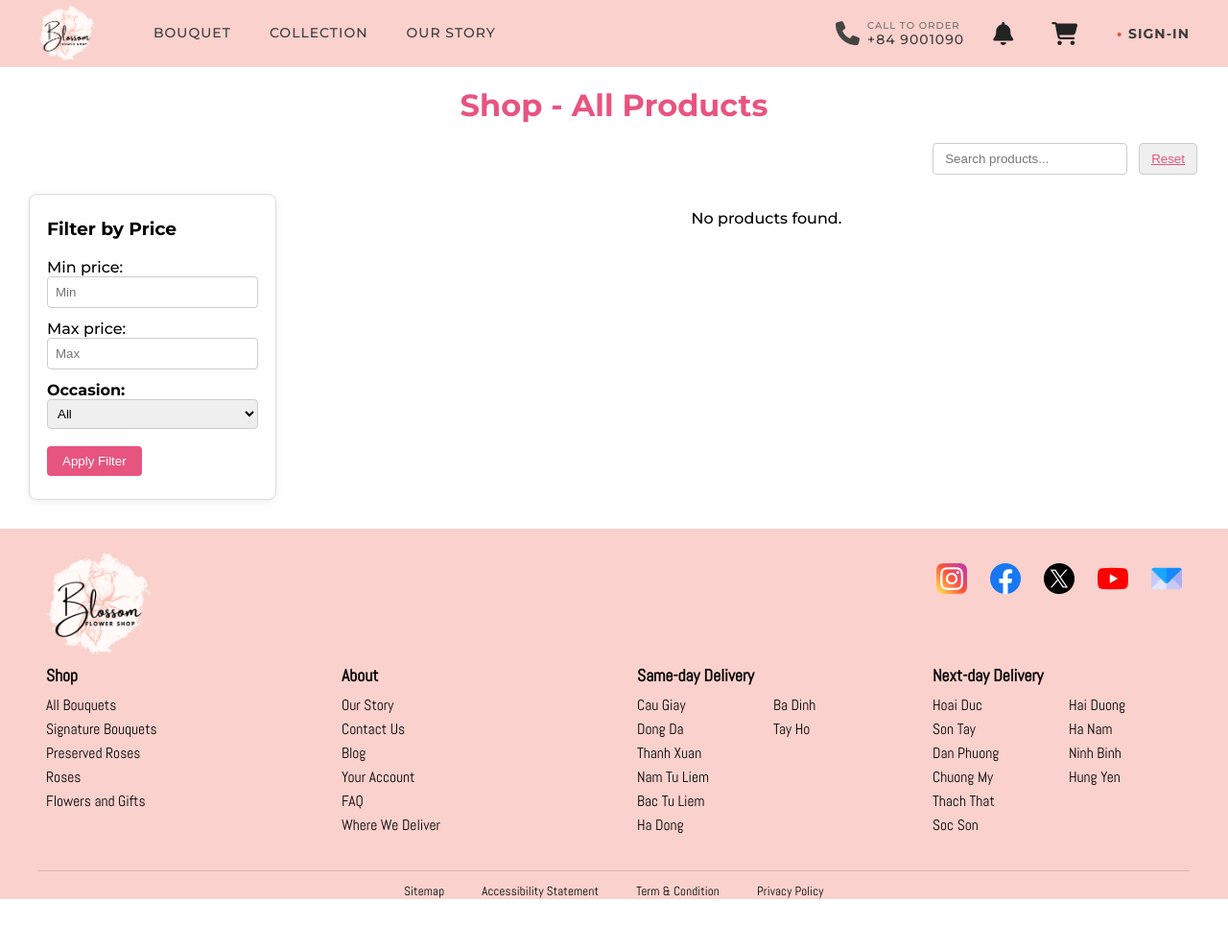
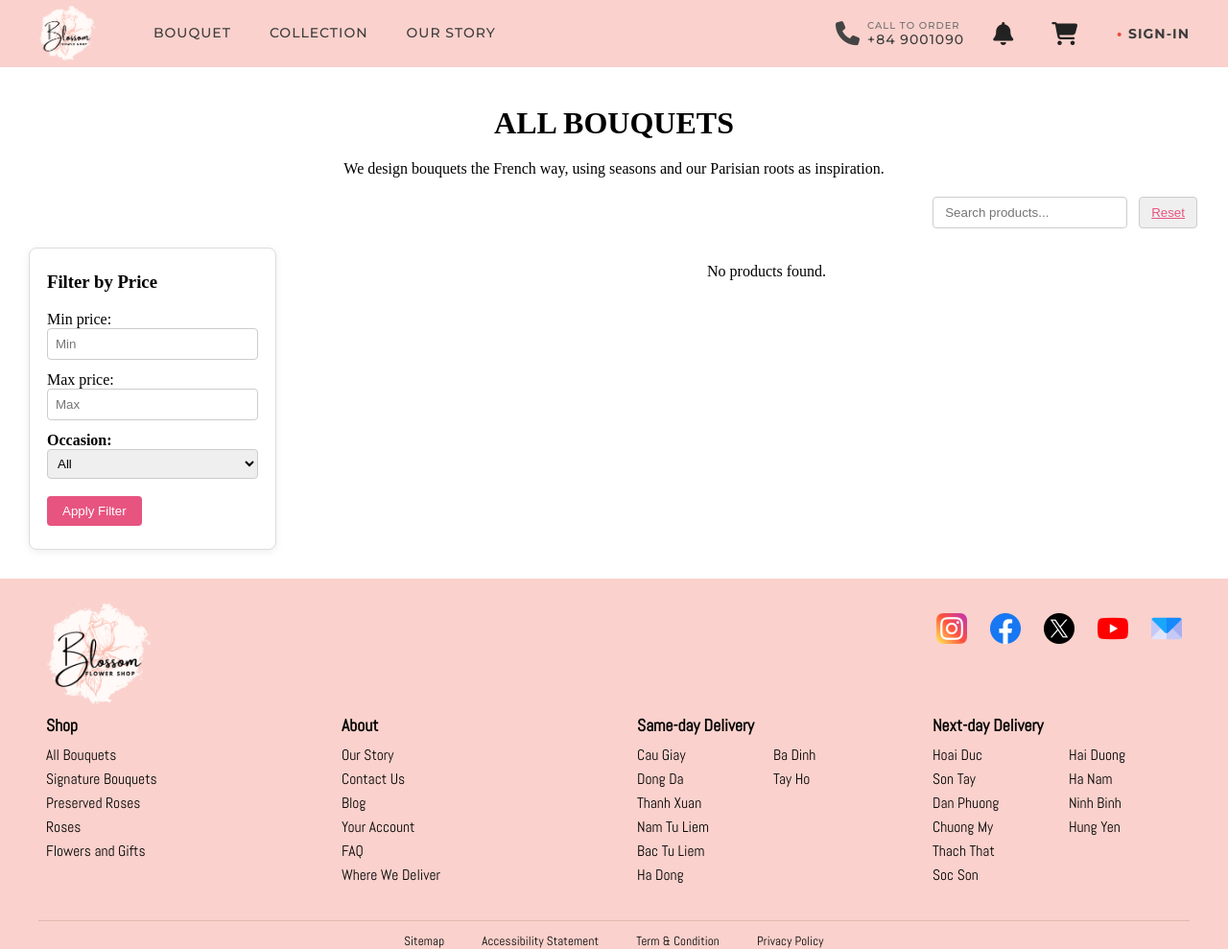
Before and after one commit to Hanhiz/Flower_Shop, a PHP site: page /shop.php in a window 1280 px wide. Shown: the whole page at 96% size. Before the commit the page ends 937 px from the top, so only its background shows below. Run offline with PHP 8.4, Linux system fonts and the light colour scheme; tables that the repository leaves empty or names only in its code hold one stand-in row (values such as "Sample post").

Commit message:
shop + details

```diff
--- a/product_details.php
+++ b/product_details.php
@@ -60,7 +60,7 @@ $shipping_fee = 20000;
                 clear: both;
                 margin: 0;
                 background-color: #fff;
-                font-family: Arial, sans-serif;
+                font-family: 'Times New Roman', serif;
             }
             .product-detail {
                 width: 90%;
--- a/shop.php
+++ b/shop.php
@@ -69,7 +69,7 @@ $total_pages = ceil($total_products / $per_page);
     <style>
         body {
             background: #fff;
-            font-family: 'Montserrat', sans-serif;
+            font-family: 'Times New Roman', serif;
         }
         .shop-main {
             display: flex;
@@ -187,7 +187,8 @@ $total_pages = ceil($total_products / $per_page);
 </head>
 <body>
     <?php include 'includes/header.php'; ?>
-    <h1 style="text-align:center; margin: 20px 0; color: #e75480;">Shop - All Products</h1>
+    <h1 style="text-align:center; margin: 40px 0 20px 0;">ALL BOUQUETS</h1>
+    <p style="text-align:center;">We design bouquets the French way, using seasons and our Parisian roots as inspiration.</p>
     <form class="search-bar" method="get" action="shop.php">
         <input type="text" name="search" placeholder="Search products..." value="<?php echo isset($_GET['search']) ? htmlspecialchars($_GET['search']) : ''; ?>">
         <button buttontype="submit"><a href="shop.php" style="color:#e75480; text-align:center;">Reset</a></button>
@@ -199,11 +200,11 @@ $total_pages = ceil($total_products / $per_page);
             <input type="hidden" name="collection_id" value="<?php echo isset($_GET['collection_id']) ? intval($_GET['collection_id']) : ''; ?>">
             <div style="margin-bottom:12px;">
                 <label>Min price:</label>
-                <input type="number" name="min_price" placeholder="Min" min="0" value="<?php echo isset($_GET['min_price']) ? intval($_GET['min_price']) : ''; ?>">
+                <input type="number" step="10000" min="0" name="min_price" placeholder="Min" min="0" value="<?php echo isset($_GET['min_price']) ? intval($_GET['min_price']) : ''; ?>">
             </div>
             <div style="margin-bottom:12px;">
                 <label>Max price:</label>
-                <input type="number" name="max_price" placeholder="Max" min="0" value="<?php echo isset($_GET['max_price']) ? intval($_GET['max_price']) : ''; ?>">
+                <input type="number" step="10000" min="0" name="max_price" placeholder="Max" min="0" value="<?php echo isset($_GET['max_price']) ? intval($_GET['max_price']) : ''; ?>">
             </div>
             <div style="margin-bottom:18px;">
                 <label for="collection_id"><b>Occasion:</b></label>
```
